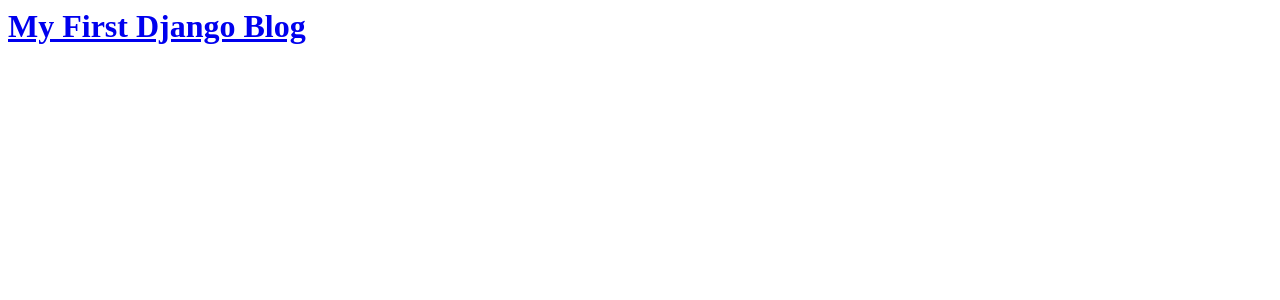
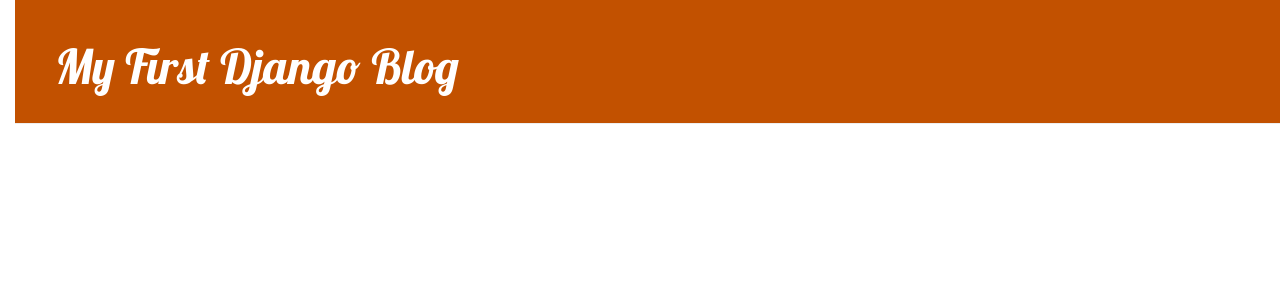
Before and after one commit to niftynihal/my-first-blog, a Django app: page / in a window 1280 px wide. Shown: the top 300 px of the page. Run offline with Django 3.2, Linux system fonts and the light colour scheme; data that the repository does not hold is empty; some libraries are stand-ins or nearby versions.

Commit message:
Added view and template for detailed blog post as well as CSS for the site.

```diff
--- a/blog/static/css/blog.css
+++ b/blog/static/css/blog.css
@@ -0,0 +1,53 @@
+h1 a, h2 a {
+    color: #C25100;
+    font-family: 'Lobster';
+}
+body {
+    padding-left: 15px;
+}
+.page-header {
+    background-color: #C25100;
+    margin-top: 0;
+    padding: 20px 20px 20px 40px;
+}
+
+.page-header h1, .page-header h1 a, .page-header h1 a:visited, .page-header h1 a:active {
+    color: #ffffff;
+    font-size: 36pt;
+    text-decoration: none;
+}
+
+.content {
+    margin-left: 40px;
+}
+
+h1, h2, h3, h4 {
+    font-family: 'Lobster', cursive;
+}
+
+.date {
+    color: #40e0d0;
+}
+
+.save {
+    float: right;
+}
+
+.post-form textarea, .post-form input {
+    width: 100%;
+}
+
+.top-menu, .top-menu:hover, .top-menu:visited {
+    color: #ffffff;
+    float: right;
+    font-size: 26pt;
+    margin-right: 20px;
+}
+
+.post {
+    margin-bottom: 70px;
+}
+
+.post h2 a, .post h2 a:visited {
+    color: #000000;
+}
--- a/blog/templates/blog/base.html
+++ b/blog/templates/blog/base.html
@@ -1,7 +1,7 @@
 {% load static %}
 <html>
     <head>
-        <title>Django Girls blog</title>
+        <title>My First Django Blog</title>
         <link rel="stylesheet" href="//maxcdn.bootstrapcdn.com/bootstrap/3.2.0/css/bootstrap.min.css">
         <link rel="stylesheet" href="//maxcdn.bootstrapcdn.com/bootstrap/3.2.0/css/bootstrap-theme.min.css">
         <link href='//fonts.googleapis.com/css?family=Lobster&subset=latin,latin-ext' rel='stylesheet' type='text/css'>
@@ -12,7 +12,7 @@
         {% if user.is_authenticated %}
             <a href="{% url 'post_new' %}" class="top-menu"><span class="glyphicon glyphicon-plus"></span></a>
         {% endif %}
-        <h1><a href="/">Django Girls Blog</a>
+        <h1><a href="/">My First Django Blog</a>
         </h1>
 
     </div>
```
Also changed, not shown: blog/templates/blog/post_list.html (+12 -18 lines).
